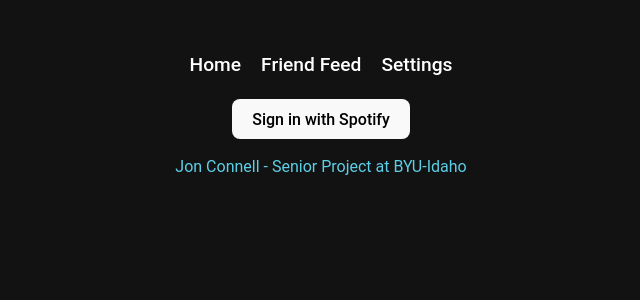
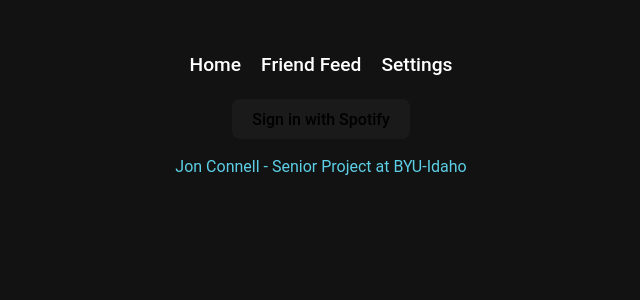
Before and after one commit to jm-connell/taste-test, a React (Vite) app: page / in a window 1280 px wide. Shown: the top 300 px of the page, without its empty margins (319-959 px from the left). Built offline with nearby package versions, Linux system fonts and the light colour scheme; no server answers.

Commit message:
clean up styles

```diff
--- a/src/App.css
+++ b/src/App.css
@@ -9,9 +9,7 @@
   font-family: Roboto, sans-serif;
   line-height: 1.5;
   font-weight: 400;
-  color-scheme: light dark;
   color: rgba(255, 255, 255, 0.87);
-  background-color: #242424;
   font-synthesis: none;
   text-rendering: optimizeLegibility;
   -webkit-font-smoothing: antialiased;
@@ -36,34 +34,6 @@
   min-height: 100vh;
 }
 
-.logo {
-  height: 6em;
-  padding: 1.5em;
-  will-change: filter;
-  transition: filter 300ms;
-}
-.logo:hover {
-  filter: drop-shadow(0 0 2em var(--accent-color));
-}
-.logo.react:hover {
-  filter: drop-shadow(0 0 2em var(--accent-color));
-}
-
-@keyframes logo-spin {
-  from {
-    transform: rotate(0deg);
-  }
-  to {
-    transform: rotate(360deg);
-  }
-}
-
-@media (prefers-reduced-motion: no-preference) {
-  a:nth-of-type(2) .logo {
-    animation: logo-spin infinite 20s linear;
-  }
-}
-
 .card {
   padding: 2em;
   background-color: var(--card-background-color);
@@ -77,16 +47,11 @@
 
 a {
   font-weight: 500;
-  color: #646cff;
+  color: var(--accent-color);
   text-decoration: inherit;
 }
 a:hover {
-  color: #535bf2;
-}
-
-h1 {
-  font-size: 3.2em;
-  line-height: 1.1;
+  color: var(--accent-color);
 }
 
 button {
@@ -106,19 +71,6 @@
 button:focus,
 button:focus-visible {
   outline: 4px auto -webkit-focus-ring-color;
-}
-
-@media (prefers-color-scheme: light) {
-  :root {
-    color: #213547;
-    background-color: #ffffff;
-  }
-  a:hover {
-    color: #747bff;
-  }
-  button {
-    background-color: #f9f9f9;
-  }
 }
 
 /* Navigation Styles */
```
